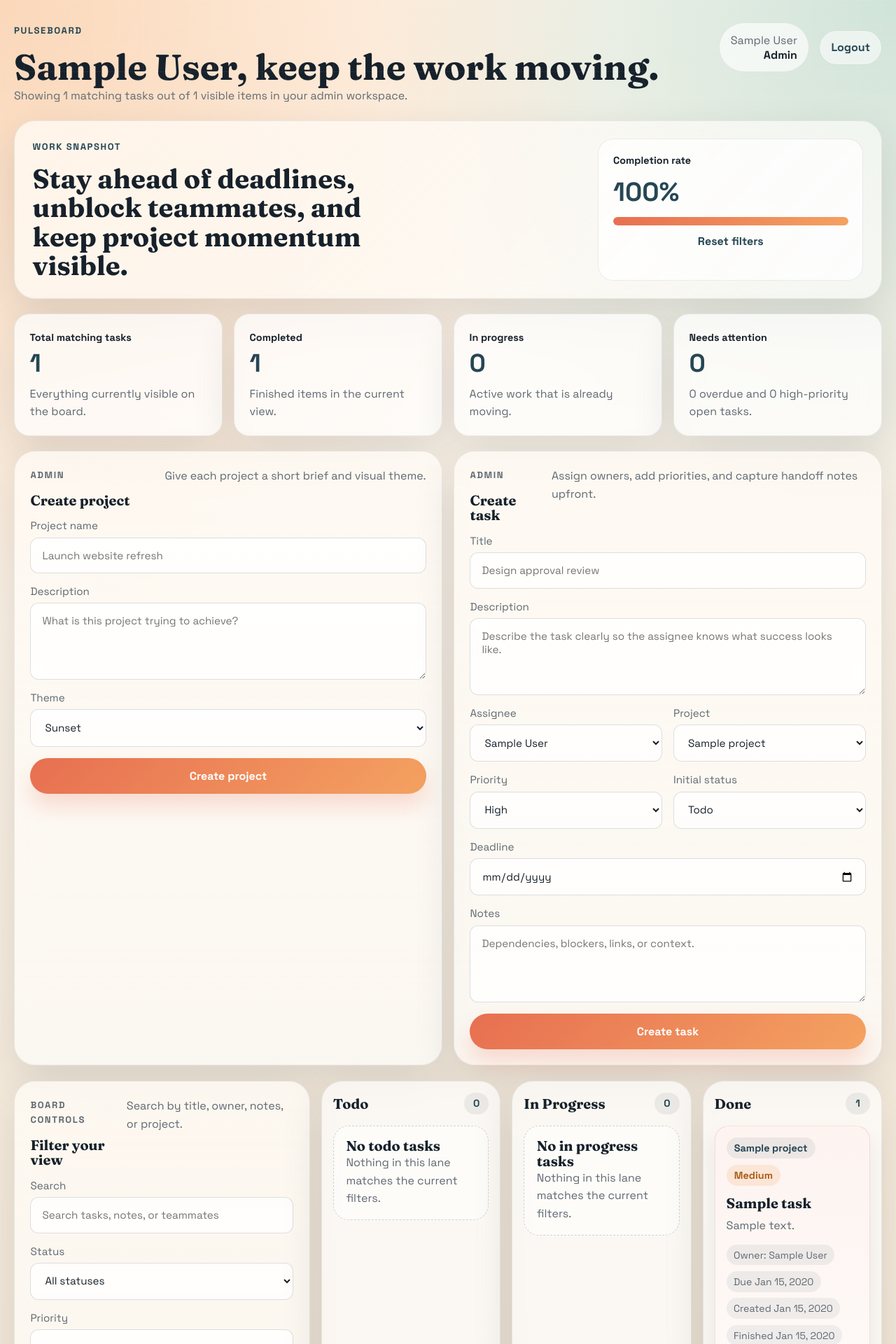
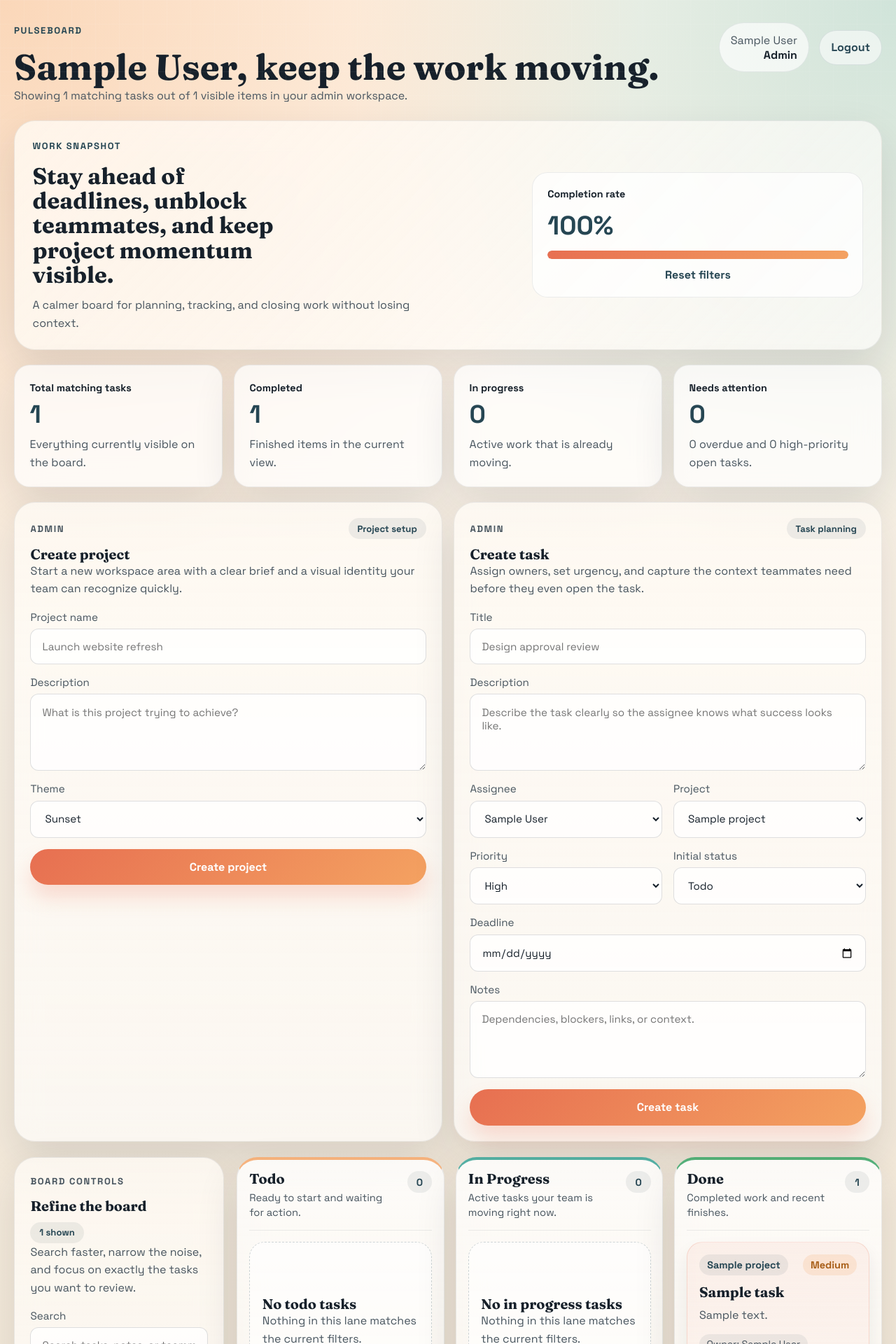
Before and after one commit to singhshrasti/TaskCore, a Flask app: page /dashboard in a window 1280 px wide. Shown: the top 1920 px of the page at 70% size. Run offline with Flask 3, Linux system fonts and the light colour scheme; the visitor is signed in with stand-in values (Sample User, id 1); tables that the repository leaves empty hold one stand-in row (values such as "Sample post").

Commit message:
Refine dashboard workspace layout

```diff
--- a/static/style.css
+++ b/static/style.css
@@ -4,7 +4,8 @@
     --surface-strong: #fffaf3;
     --surface-muted: rgba(255, 255, 255, 0.55);
     --ink: #17212b;
-    --muted: #5f6871;
+    --muted: #47545e;
+    --on-dark: rgba(255, 255, 255, 0.9);
     --line: rgba(23, 33, 43, 0.12);
     --shadow: 0 24px 60px rgba(26, 36, 48, 0.12);
     --accent: #e76f51;
@@ -293,7 +294,6 @@ button:hover {
 }
 
 .showcase-card p,
-.showcase-metrics span,
 .panel-heading p,
 .task-copy,
 .task-meta,
@@ -323,6 +323,10 @@ button:hover {
     background: linear-gradient(135deg, rgba(38, 70, 83, 0.9), rgba(42, 157, 143, 0.9));
     color: #fff;
     box-shadow: var(--shadow);
+}
+
+.showcase-metrics span {
+    color: var(--on-dark);
 }
 
 .showcase-metrics strong,
@@ -412,18 +416,25 @@ button:hover {
 
 .hero-banner {
     display: grid;
-    grid-template-columns: minmax(0, 1.35fr) minmax(250px, 0.65fr);
+    grid-template-columns: minmax(0, 1.1fr) minmax(280px, 0.75fr);
     gap: 1.25rem;
-    padding: 1.6rem;
+    padding: 1.55rem 1.6rem;
     border-radius: var(--radius-xl);
     background: linear-gradient(135deg, rgba(255, 249, 241, 0.84), rgba(255, 255, 255, 0.58));
     border: 1px solid rgba(23, 33, 43, 0.08);
     box-shadow: var(--shadow);
+    align-items: center;
 }
 
 .hero-banner h2 {
-    max-width: 20ch;
-    font-size: clamp(1.8rem, 3vw, 2.8rem);
+    max-width: 16ch;
+    font-size: clamp(1.6rem, 2.55vw, 2.45rem);
+}
+
+.hero-copy {
+    max-width: 54ch;
+    margin-top: 0.8rem;
+    color: var(--muted);
 }
 
 .hero-progress-card {
@@ -510,7 +521,40 @@ button:hover {
     align-items: flex-start;
     justify-content: space-between;
     gap: 1rem;
-    margin-bottom: 1rem;
+    margin-bottom: 1.1rem;
+}
+
+.panel-heading-stack {
+    display: grid;
+    gap: 0.7rem;
+}
+
+.panel-heading-top {
+    display: flex;
+    align-items: center;
+    justify-content: space-between;
+    gap: 0.75rem;
+    flex-wrap: wrap;
+}
+
+.panel-heading-top .eyebrow {
+    margin-bottom: 0;
+}
+
+.panel-intro {
+    max-width: 58ch;
+    color: var(--muted);
+}
+
+.section-badge {
+    display: inline-flex;
+    align-items: center;
+    padding: 0.4rem 0.8rem;
+    border-radius: 999px;
+    background: rgba(38, 70, 83, 0.08);
+    color: var(--navy);
+    font-size: 0.82rem;
+    font-weight: 700;
 }
 
 .panel-heading h3,
@@ -525,8 +569,8 @@ button:hover {
 
 .workspace-grid {
     display: grid;
-    grid-template-columns: minmax(280px, 0.9fr) minmax(0, 2.2fr) minmax(280px, 0.95fr);
-    gap: 1rem;
+    grid-template-columns: 320px minmax(0, 1.9fr) 300px;
+    gap: 1.15rem;
     align-items: start;
 }
 
@@ -536,21 +580,62 @@ button:hover {
     gap: 1rem;
 }
 
+.filter-panel {
+    position: sticky;
+    top: 1rem;
+}
+
+.board-filter-form {
+    gap: 1rem;
+}
+
+.filter-grid {
+    display: grid;
+    grid-template-columns: repeat(2, minmax(0, 1fr));
+    gap: 1rem;
+}
+
+.filter-grid > .field-span-2 {
+    grid-column: 1 / -1;
+}
+
 .board-column {
-    padding: 1rem;
+    padding: 1.05rem;
     border-radius: var(--radius-xl);
-    background: rgba(255, 255, 255, 0.68);
+    background: linear-gradient(180deg, rgba(255, 255, 255, 0.82), rgba(255, 251, 245, 0.58));
     border: 1px solid rgba(23, 33, 43, 0.08);
     box-shadow: var(--shadow);
     min-height: 100%;
 }
 
+.lane-todo {
+    border-top: 4px solid rgba(244, 162, 97, 0.8);
+}
+
+.lane-progress {
+    border-top: 4px solid rgba(42, 157, 143, 0.8);
+}
+
+.lane-done {
+    border-top: 4px solid rgba(42, 157, 90, 0.8);
+}
+
 .column-heading {
     display: flex;
-    align-items: center;
+    align-items: flex-start;
     justify-content: space-between;
     gap: 1rem;
     margin-bottom: 1rem;
+    padding-bottom: 0.85rem;
+    border-bottom: 1px solid rgba(23, 33, 43, 0.08);
+}
+
+.column-copy {
+    margin-top: 0.35rem;
+    max-width: 24ch;
+    color: var(--muted);
+    font-size: 0.92rem;
+    line-height: 1.45;
 }
 
 .count-pill {
@@ -572,11 +657,11 @@ button:hover {
 }
 
 .task-card {
-    padding: 1rem;
-    border-radius: 20px;
-    background: rgba(255, 255, 255, 0.88);
+    padding: 1.05rem;
+    border-radius: 22px;
+    background: linear-gradient(180deg, rgba(255, 255, 255, 0.96), rgba(255, 249, 243, 0.9));
     border: 1px solid rgba(23, 33, 43, 0.08);
-    box-shadow: 0 16px 30px rgba(26, 36, 48, 0.08);
+    box-shadow: 0 14px 26px rgba(26, 36, 48, 0.08);
 }
 
 .task-card-top,
@@ -589,6 +674,11 @@ button:hover {
 
 .task-card h4 {
     margin: 0.85rem 0 0.55rem;
+}
+
+.task-card-top {
+    align-items: center;
+    justify-content: space-between;
 }
 
 .task-copy {
@@ -622,9 +712,25 @@ button:hover {
 .task-update-form {
     margin-top: 1rem;
     display: grid;
-    gap: 0.8rem;
+    gap: 0.9rem;
     padding-top: 0.9rem;
     border-top: 1px solid rgba(23, 33, 43, 0.08);
+}
+
+.task-update-top {
+    display: grid;
+    grid-template-columns: minmax(0, 1fr) auto;
+    gap: 0.8rem;
+    align-items: end;
+}
+
+.task-status-field {
+    margin: 0;
+}
+
+.task-update-top button {
+    padding-inline: 1rem;
+    white-space: nowrap;
 }
 
 .tag {
@@ -692,7 +798,14 @@ button:hover {
     padding: 1.1rem;
     border-radius: var(--radius-lg);
     border: 1px dashed rgba(38, 70, 83, 0.22);
-    background: rgba(255, 255, 255, 0.5);
+    background: rgba(255, 255, 255, 0.58);
+}
+
+.empty-column {
+    min-height: 230px;
+    display: grid;
+    align-content: center;
+    text-align: left;
 }
 
 .project-summary,
@@ -744,7 +857,7 @@ button:hover {
 
 @media (max-width: 1320px) {
     .workspace-grid {
-        grid-template-columns: minmax(260px, 0.95fr) minmax(0, 1.8fr);
+        grid-template-columns: 300px minmax(0, 1.8fr);
     }
 
     .insights-panel {
@@ -766,6 +879,10 @@ button:hover {
         grid-template-columns: 1fr;
     }
 
+    .filter-panel {
+        position: static;
+    }
+
     .filter-panel,
     .board,
     .insights-panel {
@@ -777,6 +894,7 @@ button:hover {
     .auth-layout,
     .hero-banner,
     .form-split,
+    .filter-grid,
     .showcase-grid,
     .showcase-metrics,
     .admin-grid,
@@ -796,6 +914,10 @@ button:hover {
 
     .auth-showcase {
         padding-right: 0;
+    }
+
+    .task-update-top {
+        grid-template-columns: 1fr;
     }
 }
 
--- a/templates/dashboard.html
+++ b/templates/dashboard.html
@@ -25,6 +25,7 @@
         <div>
             <p class="eyebrow">Work snapshot</p>
             <h2>Stay ahead of deadlines, unblock teammates, and keep project momentum visible.</h2>
+            <p class="hero-copy">A calmer board for planning, tracking, and closing work without losing context.</p>
         </div>
         <div class="hero-progress-card">
             <span>Completion rate</span>
@@ -62,12 +63,15 @@
     {% if role == 'admin' %}
     <section class="admin-grid">
         <article class="panel">
-            <div class="panel-heading">
+            <div class="panel-heading panel-heading-stack">
+                <div class="panel-heading-top">
+                    <p class="eyebrow">Admin</p>
+                    <span class="section-badge">Project setup</span>
+                </div>
                 <div>
-                    <p class="eyebrow">Admin</p>
                     <h3>Create project</h3>
+                    <p class="panel-intro">Start a new workspace area with a clear brief and a visual identity your team can recognize quickly.</p>
                 </div>
-                <p>Give each project a short brief and visual theme.</p>
             </div>
             <form method="POST" action="{{ url_for('create_project') }}" class="stack-form">
                 <label>
@@ -91,16 +95,19 @@
         </article>
 
         <article class="panel">
-            <div class="panel-heading">
+            <div class="panel-heading panel-heading-stack">
+                <div class="panel-heading-top">
+                    <p class="eyebrow">Admin</p>
+                    <span class="section-badge">Task planning</span>
+                </div>
                 <div>
-                    <p class="eyebrow">Admin</p>
                     <h3>Create task</h3>
+                    <p class="panel-intro">Assign owners, set urgency, and capture the context teammates need before they even open the task.</p>
                 </div>
-                <p>Assign owners, add priorities, and capture handoff notes upfront.</p>
             </div>
 
             {% if has_projects %}
-            <form method="POST" action="{{ url_for('create_task') }}" class="stack-form">
+            <form method="POST" action="{{ url_for('create_task') }}" class="stack-form task-creator-form">
                 <label>
                     Title
                     <input name="title" placeholder="Design approval review" required>
@@ -109,7 +116,7 @@
                     Description
                     <textarea name="description" rows="3" placeholder="Describe the task clearly so the assignee knows what success looks like." required></textarea>
                 </label>
-                <div class="form-split">
+                <div class="form-split form-split-wide">
                     <label>
                         Assignee
                         <select name="assigned_to">
@@ -149,7 +156,7 @@
                     Deadline
                     <input type="date" name="deadline">
                 </label>
-                <label>
+                <label class="field-span-2">
                     Notes
                     <textarea name="notes" rows="3" placeholder="Dependencies, blockers, links, or context."></textarea>
                 </label>
@@ -167,19 +174,23 @@
 
     <section class="workspace-grid">
         <aside class="panel filter-panel">
-            <div class="panel-heading">
+            <div class="panel-heading panel-heading-stack">
                 <div>
                     <p class="eyebrow">Board controls</p>
-                    <h3>Filter your view</h3>
+                    <div class="panel-heading-top">
+                        <h3>Refine the board</h3>
+                        <span class="section-badge">{{ total }} shown</span>
                     </div>
-                <p>Search by title, owner, notes, or project.</p>
+                    <p class="panel-intro">Search faster, narrow the noise, and focus on exactly the tasks you want to review.</p>
+                </div>
             </div>
 
-            <form method="GET" class="stack-form">
-                <label>
+            <form method="GET" class="stack-form board-filter-form">
+                <label class="field-span-full">
                     Search
                     <input name="q" value="{{ filters.q }}" placeholder="Search tasks, notes, or teammates">
                 </label>
+                <div class="filter-grid">
                     <label>
                         Status
                         <select name="status" data-autosubmit>
@@ -217,7 +228,7 @@
                             <option value="completed" {% if filters.view == 'completed' %}selected{% endif %}>Completed</option>
                         </select>
                     </label>
-                <label>
+                    <label class="field-span-2">
                         Sort
                         <select name="sort" data-autosubmit>
                             <option value="deadline" {% if filters.sort == 'deadline' %}selected{% endif %}>Deadline first</option>
@@ -226,19 +237,31 @@
                             <option value="project" {% if filters.sort == 'project' %}selected{% endif %}>Project name</option>
                         </select>
                     </label>
+                </div>
 
                 <div class="form-actions">
                     <button type="submit">Apply filters</button>
-                    <a class="ghost-link" href="{{ url_for('dashboard') }}">Clear</a>
+                    <a class="ghost-link" href="{{ url_for('dashboard') }}">Clear all</a>
                 </div>
             </form>
         </aside>
 
         <section class="board">
             {% for status in task_statuses %}
-            <article class="board-column">
+            <article class="board-column {% if status == 'Todo' %}lane-todo{% elif status == 'In Progress' %}lane-progress{% else %}lane-done{% endif %}">
                 <div class="column-heading">
+                    <div>
                         <h3>{{ status }}</h3>
+                        <p class="column-copy">
+                            {% if status == 'Todo' %}
+                            Ready to start and waiting for action.
+                            {% elif status == 'In Progress' %}
+                            Active tasks your team is moving right now.
+                            {% else %}
+                            Completed work and recent finishes.
+                            {% endif %}
+                        </p>
+                    </div>
                     <span class="count-pill">{{ tasks_by_status[status]|length }}</span>
                 </div>
 
@@ -272,7 +295,8 @@
                         {% if card.can_edit %}
                         <form method="POST" action="{{ url_for('update_task', task_id=card.task.id) }}" class="task-update-form">
                             <input type="hidden" name="redirect_to" value="{{ dashboard_return }}">
-                            <label>
+                            <div class="task-update-top">
+                                <label class="task-status-field">
                                     Status
                                     <select name="status">
                                         {% for status in task_statuses %}
@@ -280,11 +304,12 @@
                                         {% endfor %}
                                     </select>
                                 </label>
+                                <button type="submit">Save update</button>
+                            </div>
                             <label>
                                 Notes
                                 <textarea name="notes" rows="3" placeholder="Add blockers, updates, or handoff notes.">{{ card.task.notes or '' }}</textarea>
                             </label>
-                            <button type="submit">Save update</button>
                         </form>
                         {% endif %}
                     </article>
@@ -300,12 +325,12 @@
         </section>
 
         <aside class="panel insights-panel">
-            <div class="panel-heading">
+            <div class="panel-heading panel-heading-stack">
                 <div>
                     <p class="eyebrow">Insights</p>
                     <h3>Project health</h3>
+                    <p class="panel-intro">Keep an eye on momentum, workload balance, and what is most likely to need attention next.</p>
                 </div>
-                <p>Progress is based on all tasks visible to this account.</p>
             </div>
 
             {% if project_summaries %}
```
Lines whose indentation alone changed are shown as unchanged.
